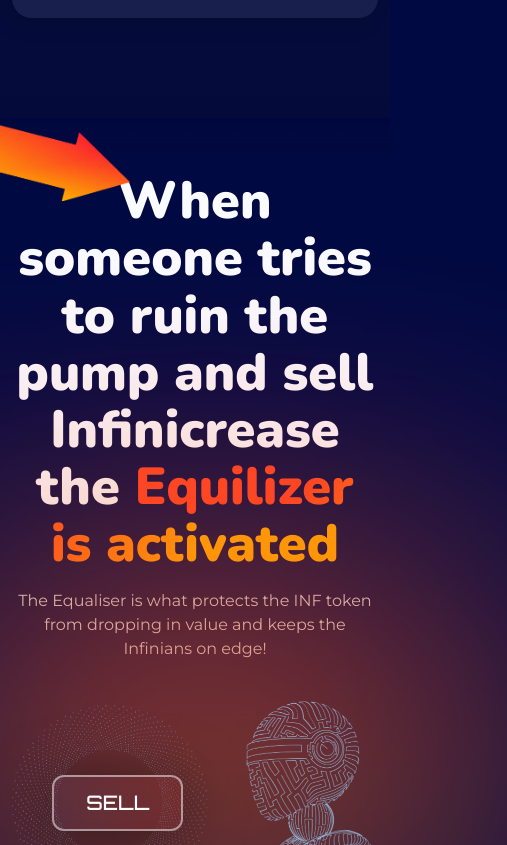
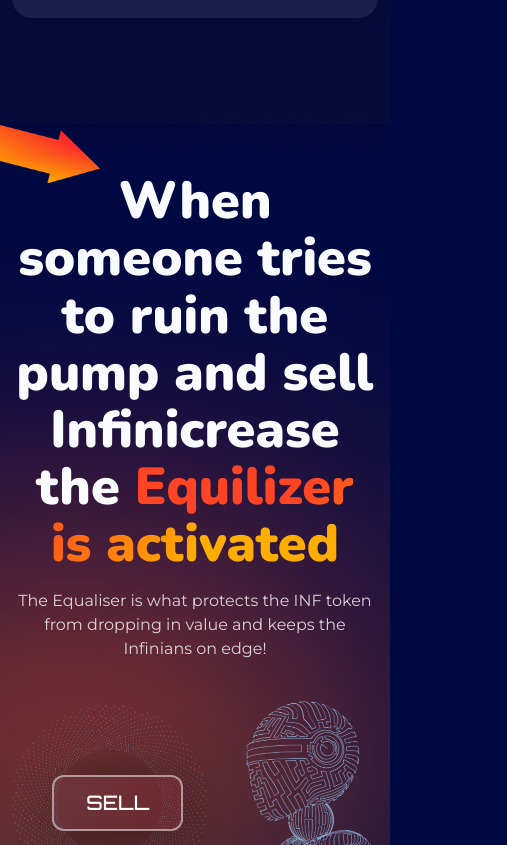
Before and after one commit to radialcoderavipoonia/infinicrease, a Next.js app: page / in a window 390 px wide. Shown: the part 2499-3344 px from the top of the page, 507 px wide, since content can reach past the window. Built offline with nearby package versions, Linux system fonts and the light colour scheme.

Commit message:
set arrow

```diff
--- a/src/components/Sell.jsx
+++ b/src/components/Sell.jsx
@@ -3,8 +3,8 @@
 
 const Sell = () => {
   return (
-    <div className="relative">
-      <div className="w-[250px] h-[600px] bg-gradient-to-r from-[#FC1436] to-[#FFAD00] rotate-[90deg] z-10 rounded-full blur-[150px] absolute right-[15%] bottom-0"></div>
+    <div className="relative overflow-hidden">
+      <div className="w-[250px] h-[600px] bg-gradient-to-r from-[#FC1436] to-[#FFAD00] rotate-[90deg] z-10 rounded-full blur-[150px] absolute md:right-[15%] right-[50%] bottom-0"></div>
       <Image
         className="absolute left-0 top-0 translate-y-[-50%]"
         width={1440}
@@ -14,19 +14,19 @@
       />
       <Image
         className="absolute left-0 top-0 md:w-[185px] md:h-20"
-        width={130}
-        height={50}
+        width={100}
+        height={40}
         src="/assets/images/sell/right-arrow.webp"
         alt="right-arrow"
       />
       <div className="container xl:max-w-[1136px] xl:px-0 px-3 mx-auto sm:pt-[58px] lg:pb-[214px] md:pb-24 sm:pb-16 py-12 overflow-hidden">
         <div className="grid md:grid-cols-2 grid-cols-1 items-center md:gap-4 gap-10">
-          <div className="flex flex-col">
+          <div className="flex flex-col z-10">
             <h3 className="text-cyanBlack font-Nunito font-black text-5xl md:text-start text-center leading-[110%]">
               When someone tries to ruin the pump and sell Infinicrease the{" "}
               <span className="linear_color2">Equilizer is activated</span>
             </h3>
-            <p className="text-white opacity-80 font-Montserrat font-normal text-base pt-4 md:max-w-[500px] md:text-start text-center">
+            <p className="text-white opacity-80 z-10 font-Montserrat font-normal text-base pt-4 md:max-w-[500px] md:text-start text-center">
               The Equaliser is what protects the INF token from dropping in
               value and keeps the Infinians on edge!
             </p>
```
